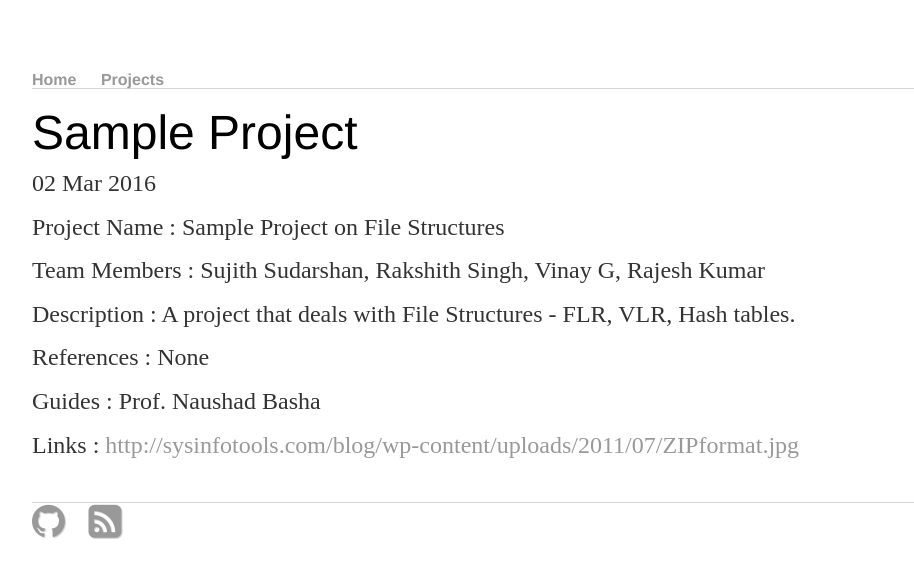
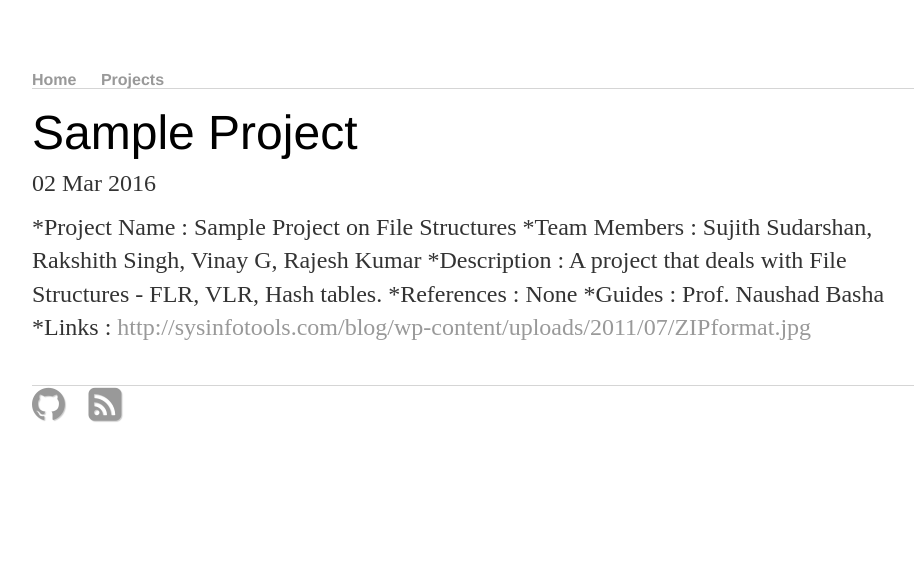
Before and after one commit to sh1457/exhibitor, a Jekyll site: the page built from _posts/2016-03-02-sample-project.md, in a window 1280 px wide. Shown: the top 578 px of the page, without its empty margins (160-1074 px from the left). Built offline with Jekyll 4.4.1, drawn with Linux system fonts in a browser that asks for light colours.

```diff
--- a/_posts/2016-03-02-sample-project.md
+++ b/_posts/2016-03-02-sample-project.md
@@ -3,14 +3,9 @@ layout: post
 title: "Sample Project"
 date: 2016-03-02
 ---
-Project Name : Sample Project on File Structures
-
-Team Members : Sujith Sudarshan, Rakshith Singh, Vinay G, Rajesh Kumar
-
-Description  : A project that deals with File Structures - FLR, VLR, Hash tables.
-
-References   : None
-
-Guides       : Prof. Naushad Basha
-
-Links        : <http://sysinfotools.com/blog/wp-content/uploads/2011/07/ZIPformat.jpg>
+*Project Name : Sample Project on File Structures
+*Team Members : Sujith Sudarshan, Rakshith Singh, Vinay G, Rajesh Kumar
+*Description  : A project that deals with File Structures - FLR, VLR, Hash tables.
+*References   : None
+*Guides       : Prof. Naushad Basha
+*Links        : <http://sysinfotools.com/blog/wp-content/uploads/2011/07/ZIPformat.jpg>
```
